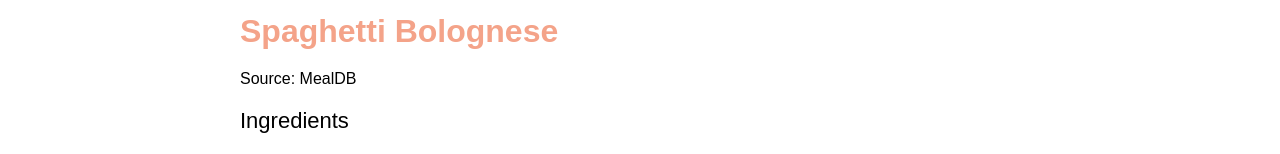
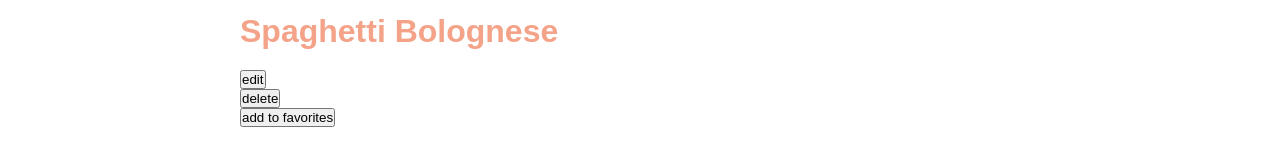
Before and after one commit to jldavis23/react-recipe-app, a React (Create React App) app: page / in a window 1280 px wide. Both pictures are taken after a click on the element "Spaghetti Bolognese". Shown: the part 307-461 px from the top of the page. Built offline with nearby package versions, Linux system fonts and the light colour scheme.

Commit message:
user can delete recipes. Fixed id bug

```diff
--- a/src/App.js
+++ b/src/App.js
@@ -12,6 +12,9 @@ export default function App() {
   const [viewMode, setViewMode] = useState(false)
   const [recipeToView, setRecipeToView] = useState({})
   const [allOrFavs, setAllOrFavs] = useState('all')
+  const [id, setId] = useState(recipeData.length + 1)
+
+  console.log(recipes)
 
   const enterViewMode = (r) => {
     setRecipeToView(r)
@@ -45,7 +48,7 @@ export default function App() {
             </div>
           </div>
 
-          <AddNewRecipe recipes={recipes} setRecipes={setRecipes} />
+          <AddNewRecipe recipes={recipes} setRecipes={setRecipes} id={id} setId={setId}/>
         </>
 
       ) : (
--- a/src/addRecipe/addRecipe.js
+++ b/src/addRecipe/addRecipe.js
@@ -2,12 +2,14 @@ import { useState } from 'react'
 import './addRecipe.css';
 
 // ADD NEW RECIPE COMPONENT
-export function AddNewRecipe({ recipes, setRecipes }) {
-    const [id, setId] = useState(recipes.length + 1)
+export function AddNewRecipe({ recipes, setRecipes, id, setId }) {
+
 
     const [newRecipe, setNewRecipe] = useState({
         id: id, name: '', ingredients: [''], steps: [''], imageURL: '', source: 'user'
     })
+
+    console.log(id)
 
     const handleSubmit = (e) => {
         e.preventDefault()
--- a/src/viewRecipe/viewRecipe.js
+++ b/src/viewRecipe/viewRecipe.js
@@ -16,6 +16,12 @@ export function ViewRecipe({ recipeToView, setRecipeToView, setViewMode, recipes
         // console.log(recipes)
     }
 
+    const deleteRecipe = () => {
+        const updatedRecipes = recipes.filter(recipe => recipe.id !== recipeToView.id)
+        setRecipes(updatedRecipes)
+        setViewMode(false)
+    }
+
     return (
         <div className="view-recipe">
             <div className="cover">
@@ -25,7 +31,7 @@ export function ViewRecipe({ recipeToView, setRecipeToView, setViewMode, recipes
 
             <div className="section">
                 <h1>{recipeToView.name}</h1>
-                <p>Source: {recipeToView.source}</p>
+                {/* <p>Source: {recipeToView.source}</p>
                 <h2>Ingredients</h2>
                 <ul>
                     {recipeToView.ingredients.map(ingredient => <li>{ingredient}</li>)}
@@ -33,9 +39,10 @@ export function ViewRecipe({ recipeToView, setRecipeToView, setViewMode, recipes
                 <h2>Steps</h2>
                 <ol>
                     {recipeToView.steps.map(step => <li>{step}</li>)}
-                </ol>
+                </ol> */}
 
                 <button>edit</button>
+                <button onClick={deleteRecipe}>delete</button>
                 <button onClick={addOrRemoveFavorite}>{recipeToView.isFavorite ? 'remove from ' : 'add to '}favorites</button>
             </div>
 
```
